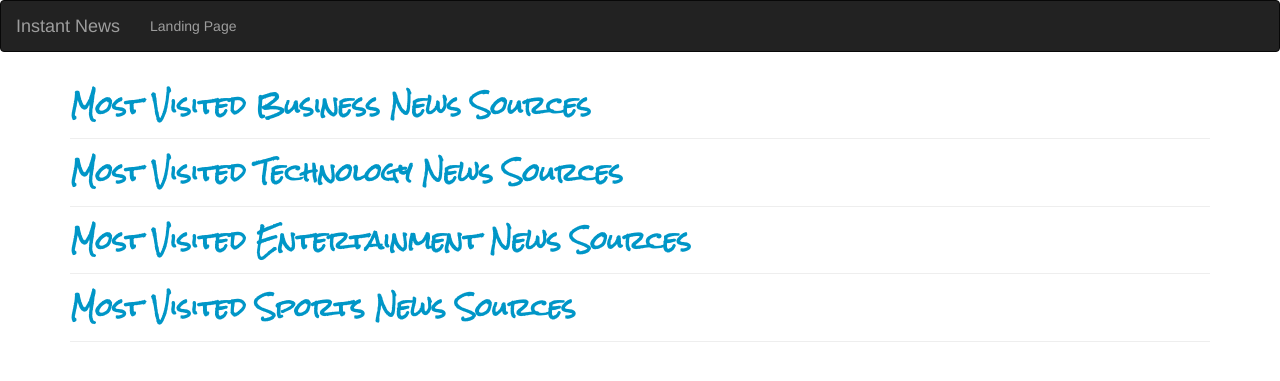
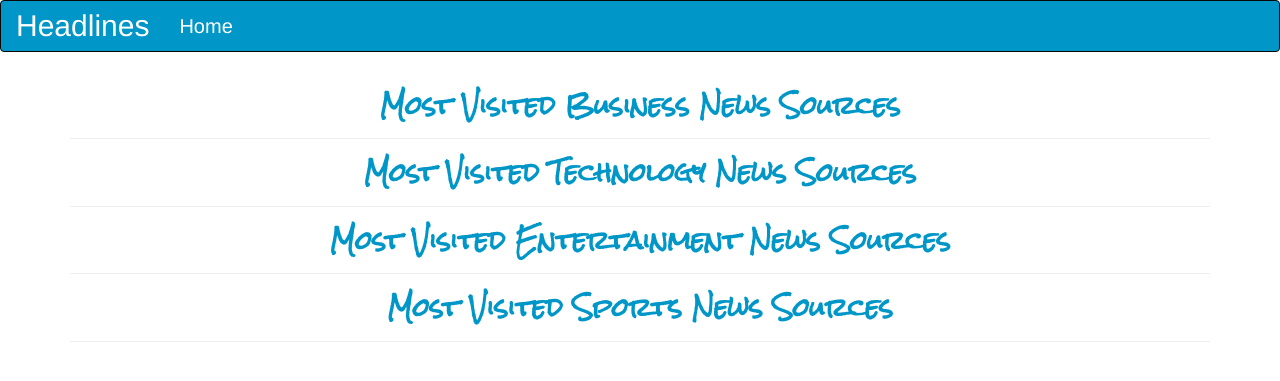
Before and after one commit to Ammoh-Moringa/News-Api, a Flask app: template app/templates/index.html in a window 1280 px wide. Shown: the top 381 px of the page. Run offline with Flask 2, Linux system fonts and the light colour scheme; the template is opened without the code that fills it, so the values that code supplies are empty; some libraries are stand-ins or nearby versions.

Commit message:
Add articles

```diff
--- a/app/main/views.py
+++ b/app/main/views.py
@@ -13,7 +13,7 @@ def index():
 	sports_sources = get_sources('sports')
 	technology_sources = get_sources('technology')
 	entertainment_sources = get_sources('entertainment')
-	title = "Instant News"
+	title = "Headlines"
 
 	return render_template('index.html',title = title, sources = sources,sports_sources = sports_sources,technology_sources = technology_sources,entertainment_sources = entertainment_sources)
 
--- a/app/templates/articles.html
+++ b/app/templates/articles.html
@@ -3,7 +3,7 @@
 <div class="container">
 
 	<!-- Popular movie section  -->
-        <h3> Top Headlines</h3>
+	<h3 style="text-align:center; color:#0096c7; font-size:50px;"> News Making Headlines</h3>
 	{% for article_row in articles | batch(4)%}
 
 	<div class="row">
@@ -11,7 +11,7 @@
 		{% for article in article_row %}
 
 		<div class="col-md-3">
-				        <div class="thumbnail">
+			<div class="cards">
 				<a href="{{article.url}}" target="_blank">
 					<img src="{{article.image}}" alt="{{article.title}}" class="img-responsive" styles="height:30px">
 				</a>
--- a/app/templates/index.html
+++ b/app/templates/index.html
@@ -9,28 +9,28 @@
 <link href="https://fonts.googleapis.com/css2?family=Rock+Salt&display=swap" rel="stylesheet">
 <div class="container" style="font-family: 'Maven Pro', sans-serif;">
 		<!-- Business News Section  -->
-        <h3 style="font-family: 'Rock Salt', cursive; font-weight: bold; color:#0096c7"> Most Visited Business News Sources</h3>
+        <h3 style="font-family: 'Rock Salt', cursive; font-weight: bold; color:#0096c7; text-align: center;"> Most Visited Business News Sources</h3>
         <hr>
 
         {{ macro.displaySourceList(sources)}}
 
         <!-- Business News Section  -->
 
-        <h3 style="font-family: 'Rock Salt', cursive; font-weight: bold; color:#0096c7"> Most Visited Technology News Sources</h3>
+        <h3 style="font-family: 'Rock Salt', cursive; font-weight: bold; color:#0096c7; text-align: center;"> Most Visited Technology News Sources</h3>
         <hr>
 
         {{ macro.displaySourceList(technology_sources)}}
 
         <!-- Entertainment News Section  -->
 
-        <h3 style="font-family: 'Rock Salt', cursive; font-weight: bold;   color:#0096c7"> Most Visited Entertainment News Sources</h3>
+        <h3 style="font-family: 'Rock Salt', cursive; font-weight: bold;   color:#0096c7; text-align: center;"> Most Visited Entertainment News Sources</h3>
         <hr>
 
         {{ macro.displaySourceList(entertainment_sources)}}
 
         <!-- Entertainment News Section  -->
 
-        <h3 style="font-family: 'Rock Salt', cursive;font-weight: bold; color:#0096c7"> Most Visited Sports News Sources</h3>
+        <h3 style="font-family: 'Rock Salt', cursive;font-weight: bold; color:#0096c7; text-align: center;"> Most Visited Sports News Sources</h3>
         <hr>
 
         {{ macro.displaySourceList(sports_sources)}}
--- a/app/templates/navbar.html
+++ b/app/templates/navbar.html
@@ -1,5 +1,5 @@
 
-<div class="navbar navbar-inverse" role="navigation">
+<div class="navbar navbar-inverse" role="navigation" style="background-color: #0096c7">
   <div class="container-fluid">
       <div class="navbar-header">
           <button type="button" class="navbar-toggle" data-toggle="collapse" data-target=".navbar-collapse">
@@ -8,11 +8,11 @@
             <span class="icon-bar"></span>
             <span class="icon-bar"></span>
           </button>
-          <a class="navbar-brand" href="/"> Instant News </a>
+          <a class="navbar-brand" style="color: white ; font-size: 30px;" href="/"> Headlines </a>
       </div>
       <div class="navbar-collapse collapse">
           <ul class="nav navbar-nav">
-              <li><a href="/">Landing Page</a></li>
+              <li><a style="color: white; font-size: 20px;" href="/">Home</a></li>
       </div>
 
   </div>
```
Also changed, not shown: 1 other file. Lines whose indentation alone changed are shown as unchanged.
